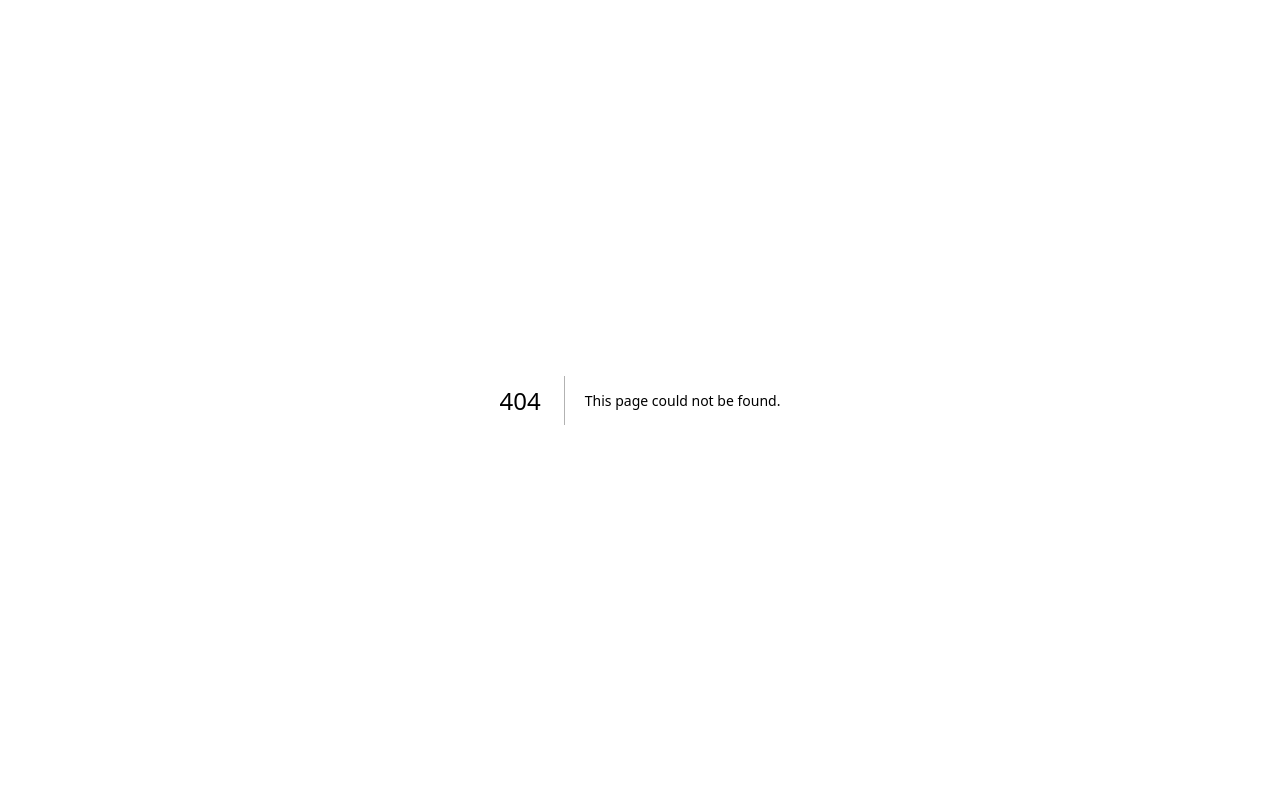
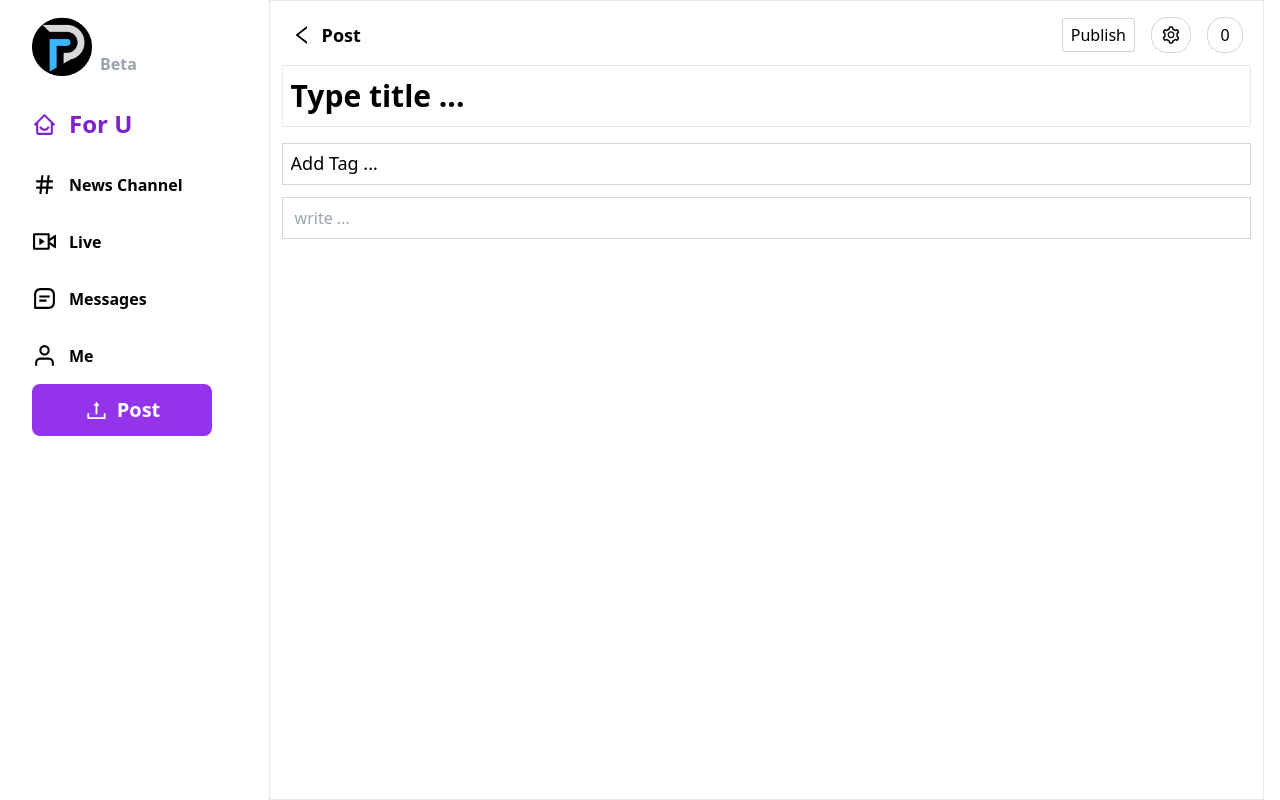
Before and after one commit to abdul-kabugu/peruzika, a Next.js app: page /create-post in a window 1280 px wide. Before the commit this address had no page. Built offline with nearby package versions, Linux system fonts and the light colour scheme.

Commit message:
added create post page

```diff
--- /dev/null
+++ b/components/CreateFullPost.tsx
@@ -0,0 +1,200 @@
+// @ts-nocheck
+import {useState, useRef} from 'react'
+import { AiOutlineClose, AiOutlineLeft, AiOutlineSetting } from 'react-icons/ai'
+import { RiImageAddLine } from 'react-icons/ri';
+import TextareaAutosize from 'react-textarea-autosize';
+import { useDisplayImage } from '../hooks/orbis-react';
+import Modal from './Modal';
+
+export default function CreateFullPost() {
+  const [postTitle, setpostTitle] = useState("")
+   const [postTags, setpostTags] = useState([])
+   const [tagTxt, settagTxt] = useState("")
+   const [postText,setPostText] = useState("")
+   const [isPostStting, setisPostStting] = useState(false)
+    const [coverFile, setcoverFile] = useState([])
+    const [rulesChain, setrulesChain] = useState("polygon")
+    const [tokenType, setTokenType] = useState("ERC721")
+    const [tokenAddress, settokenAddress] = useState("")
+    const [tokenBalance, settokenBalance] = useState("")
+   const {result, uploader } = useDisplayImage()
+    console.log("the selected file", coverFile)
+    console.log("the file result", result)
+     const coverRef = useRef(null)
+      console.log("these are post  tags", postTags)
+     const  addNewTag  = (event) =>  {
+       if(event.key === 'Enter' && tagTxt && postTags.length < 5){
+       setpostTags([...postTags, {slug : tagTxt, title : tagTxt}])
+         settagTxt("")
+       }
+     }
+
+        const  handleOpenInput = () =>  {
+           coverRef.current.click()
+        }
+       const toggleIsSettingsModal = () =>  {
+        isPostStting ?  setisPostStting(false) : setisPostStting(true)
+       }
+       //Remove  tag
+   const removeTag = (index) => {
+    setpostTags([...postTags.filter(tags => postTags.indexOf(tags) !== index)])
+   }
+  return (
+    <div className='w-[100%] h-screen border  py-3 xs:px-1 sm:px-2 md:px-3'>
+       <div className='flex justify-between  xs:flex-col '>
+         <div>
+        <input type="text" value={postTitle} onChange = {e => setpostTitle(e.target.value)}
+          placeholder="Type title ..."
+          className='border  w-[100%] py-3 rounded-sm px-2 placeholder:text-3xl
+          placeholder:font-semibold placeholder:text-black focus:outline-none xs:mb-2
+           text-3xl text-black
+          '
+        />
+
+        <div className='w-[100%]  border border-gray-300 mt-2 flex items-center xs:flex-wrap '>
+          <input  value={tagTxt} onChange = {e => settagTxt(e.target.value)}
+          placeholder="Add Tag ... "
+          onKeyUp={event  => addNewTag(event)}
+          className="py-2 placeholder:text-black placeholder:text-lg px-2 xs:max-w-[150px] focus:outline-none hover:outline
+             outline-1 outline-purple-500
+          "
+          />
+          <div className='flex gap-2 flex-wrap'>
+              {postTags?.map((tag, i) =>  {
+
+                return(
+
+
+                        <div key={i} className='flex items-center py-1 xs:px-2 xs:min-w-[50px] rounded-lg bg-purple-600
+                          text-white flex-wrap gap-2
+                        '>
+                          <p>{tag.title}</p>
+                           <AiOutlineClose className='cursor-pointer'
+                             onClick={() => removeTag(i)}
+                           />
+                        </div>
+
+
+                )
+              })}
+          </div>
+        </div>
+          <div>
+              <TextareaAutosize
+                className='resize-none min-w-[100%] focus:outline-none mt-3 border border-gray-300
+                  px-3  py-2
+                '
+                   value={postText}
+
+                   onChange = {e => setPostText(e.target.value)}
+                   placeholder="write ..."
+              />
+          </div>
+        </div>
+          <div className='xs:order-first  flex justify-between py-2 xs:py-1 xs:mb-2 xs:px-2'>
+             <div className='flex items-center gap-2 cursor-pointer '>
+                 <AiOutlineLeft size={24} className='w'  />
+                   <p className='font-semibold text-lg'>Post</p>
+             </div>
+            <div className='flex xs:gap-4 items-center'>
+              <button className='py-1 px-2 border border-gray-300 rounded-sm '>Publish</button>
+               <div className='rounded-2xl flex items-center justify-center w-10 h-9 border border-gray-300 cursor-pointer'
+                 onClick={toggleIsSettingsModal}
+               >
+                 <AiOutlineSetting className='w-5 h-5' />
+                 </div>
+                <div className='rounded-2xl flex items-center justify-center w-9 h-9 border border-gray-300'>{postText.length}</div>
+                </div>
+          </div>
+       </div>
+       {isPostStting &&
+       <Modal>
+        <div>
+         <h1 className='text-2xl text-center font-semibold py-2'>Post settings</h1>
+   <div>
+        <h4 className='capitalize text-xl font-semibold'>title</h4>
+        <p className='capitalize py-1 text-gray-400'>The title  of  your post</p>
+         <div className='w-[100%] border border-purple-300 rounded-md min-h-[40px] flex items-center
+           px-2 text-lg
+         '>{postTitle}</div>
+
+<h4 className='capitalize text-xl font-semibold'>tags</h4>
+        <p className='capitalize py-1 text-gray-400'>The tags  of  your post</p>
+         <div className='w-[100%] border border-purple-300 rounded-md min-h-[40px] flex items-center
+           px-2 gap-3
+         '>{postTags?.map((tag, i) => {
+
+           return(
+            <div key={i} className=' cursor-pointer px-2 font-semibold'>
+              #{tag.title}
+            </div>
+           )
+         })}</div>
+
+<h4 className=' text-xl font-semibold'>cover image</h4>
+        <p className='capitalize py-1 text-gray-400'>Display an image prominently at the top of your post.</p>
+         <div className='w-[100%] border-2 border-dashed border-purple-300 rounded-md min-h-[100px] flex items-center py-2  justify-center
+           px-2 text-lg cursor-pointer max-h-[280px]
+         ' onClick={handleOpenInput}>
+            {
+              result ? (
+                <img    src={result} className="w-[100%] object-cover rounded-lg max-h-[250px]"  />
+              ) : (
+                <>
+                <RiImageAddLine size={30} className="text-gray-400" />
+                <input  type="file" onChange={e => {setcoverFile(e.target.files[0])
+                uploader(e)
+              } }
+                   ref={coverRef} accept="image/*" hidden
+
+                />
+                </>
+              )
+            }
+
+         </div>
+
+         <h4 className='capitalize text-xl font-semibold'>encryption Rules</h4>
+        <p className='capitalize py-1 text-gray-400'>If this is set, your post wil be token gated  based on  rules you set</p>
+
+        <h4 className='capitalize  font-semibold'>chain</h4>
+        <select value={rulesChain} onChange = {e => setrulesChain(e.target.value)}
+          className="w-[100%] py-2 px-3 focus:outline-none border border-purple-300 rounded-md"
+        >
+          <option value="polygon">Polygon</option>
+          <option value="ethereum">Ethereum</option>
+        </select>
+
+        <h4 className='capitalize  font-semibold mt-2'>token type</h4>
+        <select value={tokenType} onChange = {e => setTokenType(e.target.value)}
+          className="w-[100%] py-2 px-3 focus:outline-none border border-purple-300 rounded-md"
+        >
+          <option value="ERC20">ERC20 Token</option>
+          <option value="ERC721">ERC721 Token</option>
+          <option value="ERC1155">ERC1155 Token</option>
+        </select>
+
+        <h4 className='capitalize  font-semibold mt-2'>token address</h4>
+        <select value={tokenType} onChange = {e => setTokenType(e.target.value)}
+          className="w-[100%] py-2 px-3 focus:outline-none border border-purple-300 rounded-md"
+        >
+          <option value="ERC20">VIP</option>
+          <option value="ERC721">VVI</option>
+          <option value="ERC1155">Chiep</option>
+        </select>
+        <h4 className='capitalize  font-semibold mt-2'>Required token balance</h4>
+         <input  type="number" value={tokenBalance} onChange = {e => settokenBalance(e.target.value)}
+         placeholder="0.00" className='w-[100%] py-2 px-4 focus:outline-none border border-purple-300 rounded-lg'
+         />
+   </div>
+          <div className='flex gap-4 justify-between mt-7 mb-4 w-[90%] items-center mx-auto'>
+            <button onClick={toggleIsSettingsModal} className="w-2/5 border border-gray-300 py-2 px-4 rounded-lg">cancel</button>
+             <button className=' bg-purple-600 text-white w-2/5 py-2 px-4 rounded-lg ' onClick={toggleIsSettingsModal}>Save</button>
+          </div>
+          </div>
+       </Modal>
+
+       }
+    </div>
+  )
+}
--- a/components/CreatePost.tsx
+++ b/components/CreatePost.tsx
@@ -81,6 +81,7 @@ export default function CreatePost() {
          focus:outline-none
 
        '
+        maxLength={300}
        minRows={1}
        placeholder="Share something  to the  world"
        value={postTxt}
--- a/components/Main.tsx
+++ b/components/Main.tsx
@@ -4,9 +4,13 @@ import { AiOutlinePlus, AiOutlineReload } from 'react-icons/ai'
 import CreatePost from './CreatePost'
 import Post from './Post'
 import TestComponent from './TestComponent'
+import {useRouter} from "next/router"
 
 export default function Main({posts, postsError}) {
-
+  const router = useRouter()
+  const handleNavigateTcreatePost = () => {
+     router.push("/create-post")
+  }
   return (
     <div className=' xs:w-[100vw] xs:h-screen sm:h-screen  sm:w-[470px] md:w-[500px] w-[600px] xl:w-[650px]
       overflow-y-scroll hide-scrollbar mb-7
@@ -19,9 +23,9 @@ export default function Main({posts, postsError}) {
         </div>
 
         <div className='bg-white w-12 h-12 rounded-full flex justify-center items-center z-10 border border-purple-600 cursor-pointer
-          absolute bottom-10 right-6 sm:hidden
+          absolute bottom-16 right-6 sm:hidden
         '>
-          <AiOutlinePlus className='w-9 h-9 text-purple-700'  />
+          <AiOutlinePlus className='w-9 h-9 text-purple-700' onClick = {handleNavigateTcreatePost}  />
         </div>
           <CreatePost  />
            {posts?.map((post, i) => {
--- a/components/Modal.tsx
+++ b/components/Modal.tsx
@@ -6,11 +6,11 @@ type ModalTypes = {
 
 function Modal(props : ModalTypes) {
   return (
-    <div  className="absolute left-0 top-0 w-[100vw] flex h-screen items-center justify-center
-     bg-white/75
+    <div  className="absolute left-0 top-0 bottom-0 w-[100vw] flex h-screen items-center justify-center
+    bg-black/60 overflow-y-scroll hide-scrollbar
     ">
-    <div className="w-[300px]  rounded-xl drop-shadow-2xl py-2 px-4 xs:w-4/5 sm:w-4/6 bg-gray-100 border border-gray-300
-    animate-slidedown
+    <div className="w-[300px] md:w-[490px] rounded-xl drop-shadow-2xl py-2 px-4 xs:w-4/5 sm:w-4/6 bg-gray-100 border border-gray-300
+    animate-slidedown mt-[410px] xs:mt-[450px] xs:mb-[60px]
     ">
 
 
--- a/components/Sidebar.tsx
+++ b/components/Sidebar.tsx
@@ -40,7 +40,7 @@ export default function Sidebar() {
              })}
               <div className='flex gap-2 items-center bg-purple-600 w-[180px] py-3 px-5 rounded-lg text-white justify-center cursor-pointer'>
       <AiOutlineUpload size={25} />
-        <button className='capitalize text-xl font-semibold'> post</button>
+        <button className='capitalize text-xl font-semibold'> <Link href='/create-post'>Post</Link> </button>
         </div>
              </>
           )
--- a/components/index.ts
+++ b/components/index.ts
@@ -1,4 +1,5 @@
 import Authenticate from "./Authenticate";
+import CreateFullPost from "./CreateFullPost";
 import CreatePost from "./CreatePost";
 import Main from "./Main";
 import Modal from "./Modal";
@@ -8,5 +9,6 @@ import TopNav from "./TopNav";
 import TrendingBar from "./TrendingBar";
 
 export {
-    TopNav, Sidebar, TrendingBar, Main,Modal, CreatePost, Authenticate, PostCardFooter
+    TopNav, Sidebar, TrendingBar, Main,Modal, CreatePost, Authenticate, PostCardFooter,
+    CreateFullPost
 }
--- /dev/null
+++ b/pages/create-post.tsx
@@ -0,0 +1,11 @@
+import React from 'react'
+import { CreateFullPost, Sidebar } from '../components'
+
+export default function PostPage() {
+  return (
+    <div className='px-4 flex gap-2'>
+       <Sidebar  />
+        <CreateFullPost  />
+    </div>
+  )
+}
```
